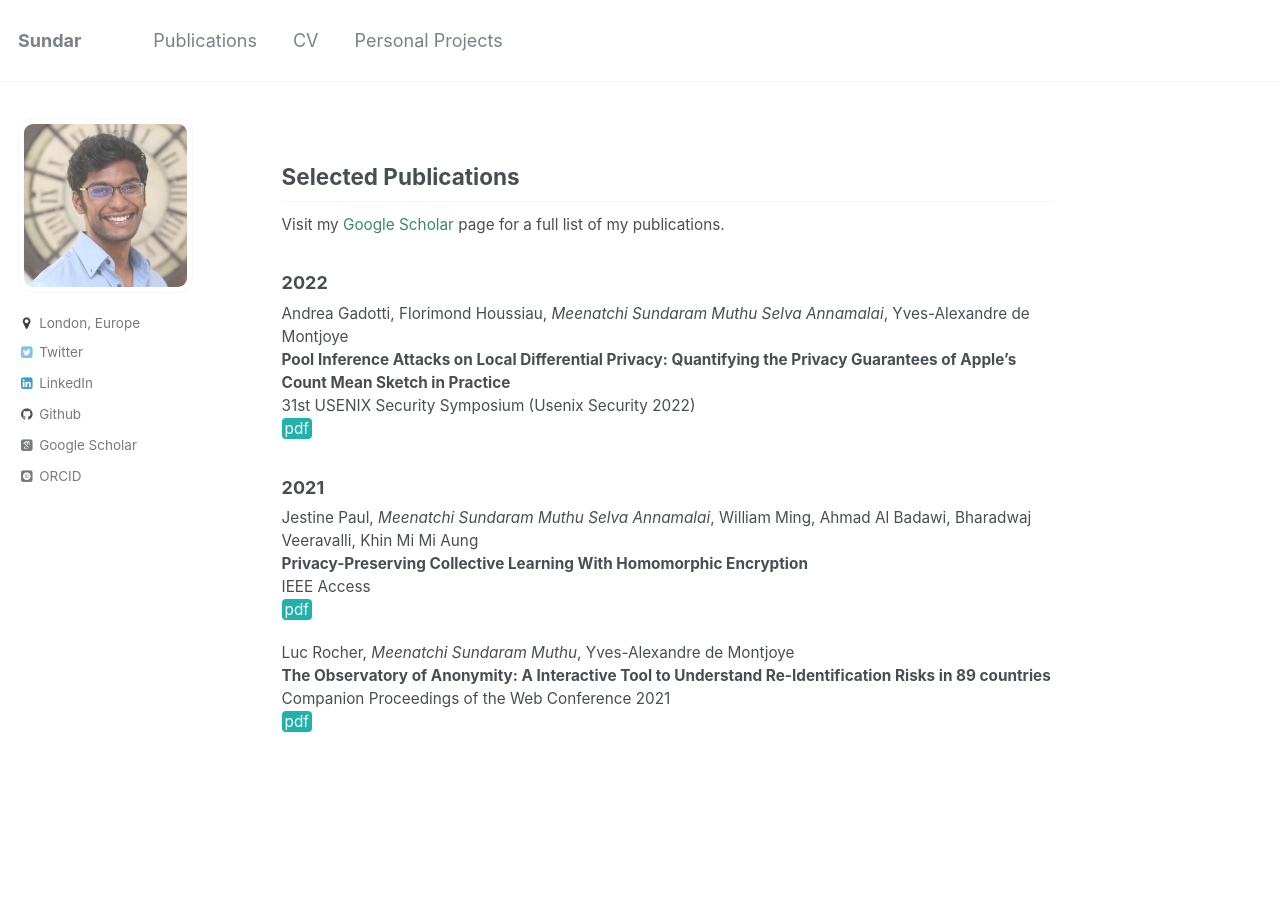
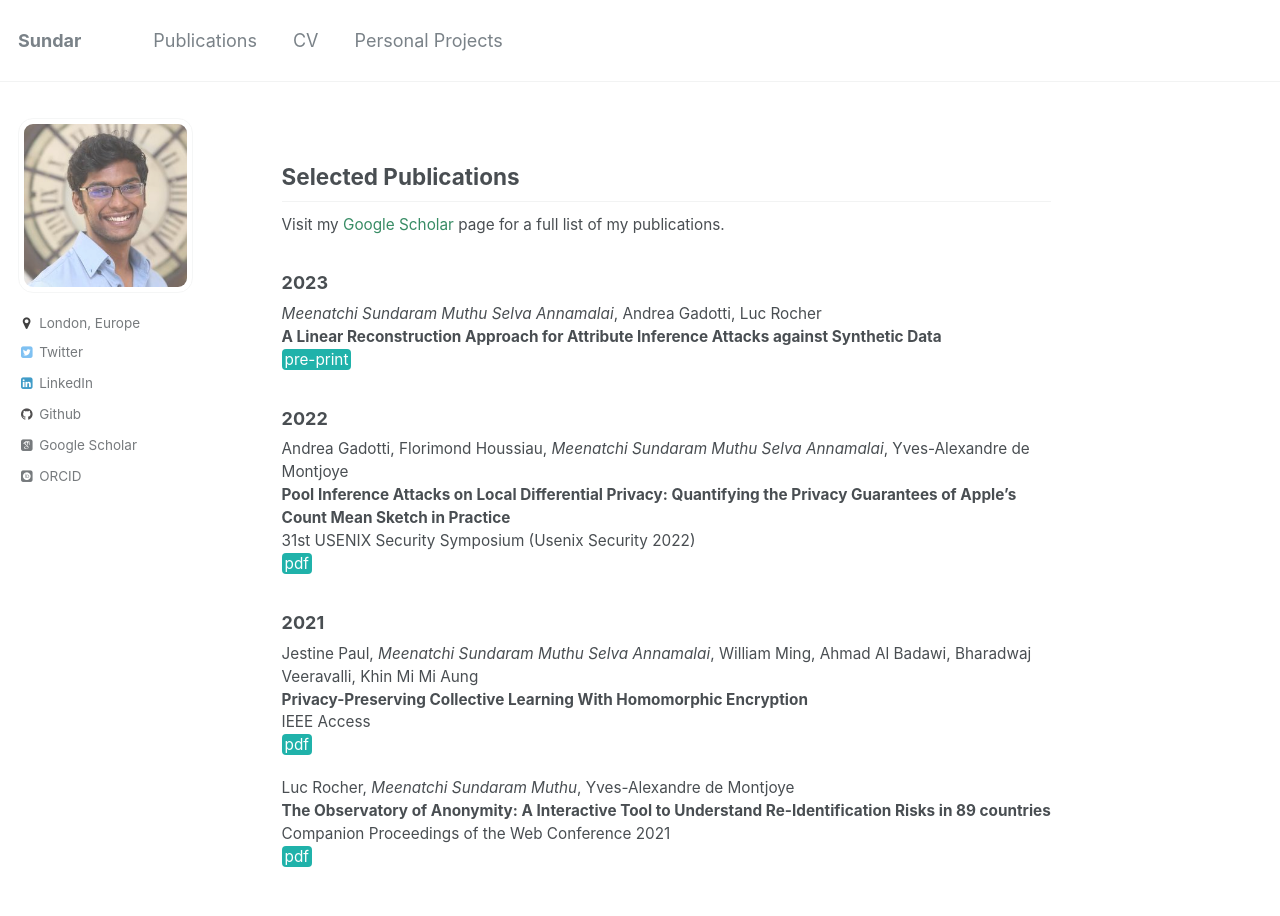
Before and after one commit to msundarmsa/msundarmsa.github.io, a Jekyll site: the page built from _pages/publications.md, in a window 1280 px wide. Built offline with Jekyll 4.4.1, drawn with Linux system fonts in a browser that asks for light colours; some web fonts are replaced.

Commit message:
Adding pre-print of reconstruction attack paper

```diff
--- a/_pages/publications.md
+++ b/_pages/publications.md
@@ -9,6 +9,11 @@ author_profile: true
 
 Visit my [Google Scholar](https://scholar.google.com/citations?user=zYVEyL4AAAAJ&hl=en){:target="_blank"} page for a full list of my publications.
 
+### 2023
+
+*Meenatchi Sundaram Muthu Selva Annamalai*, Andrea Gadotti, Luc Rocher
+**A Linear Reconstruction Approach for Attribute Inference Attacks against Synthetic Data**
+[pre-print](https://arxiv.org/abs/2301.10053){: .btn--danger}{:target="_blank"}
 
 ### 2022
 
```
